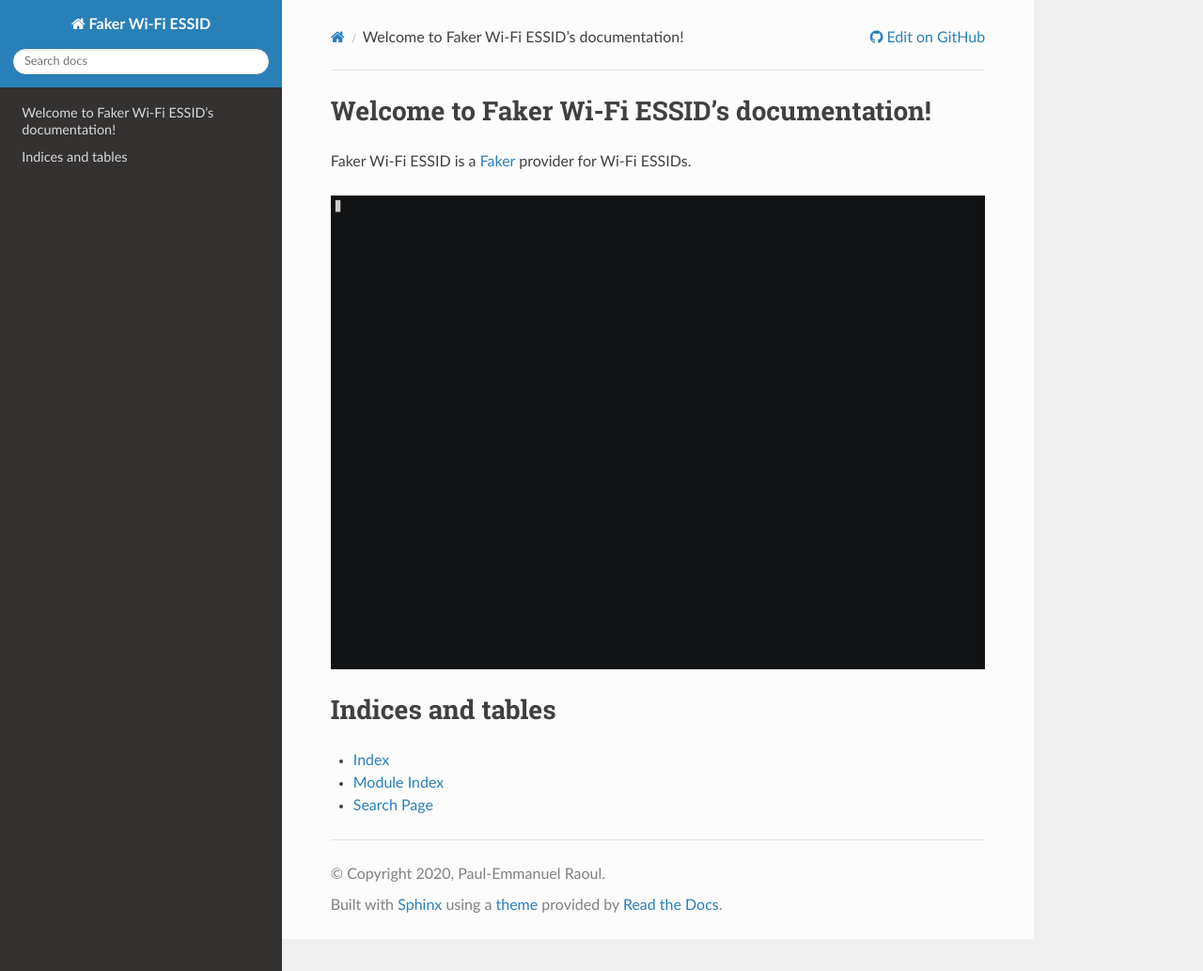
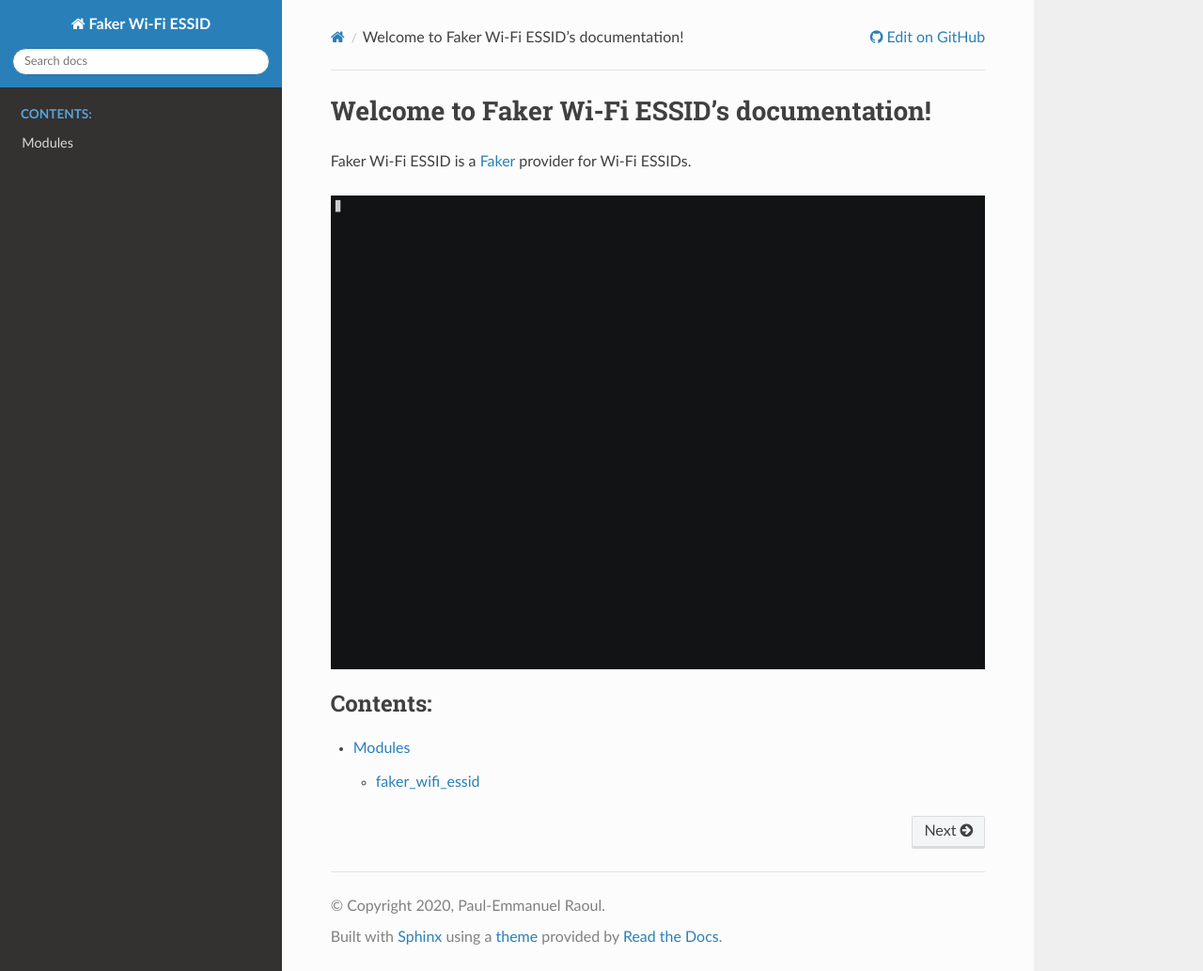
Before and after one commit to SkypLabs/faker-wifi-essid, a Sphinx documentation site: the page built from docs/index.rst, in a window 1280 px wide and 1033 px high. Shown: the whole window at 94% size. Built offline with Sphinx 7.4.7 and the Read the Docs theme 2.0.0, drawn with Linux system fonts in a browser that asks for light colours.

```diff
--- a/docs/conf.py
+++ b/docs/conf.py
@@ -35,6 +35,7 @@ release = get_distribution("faker_wifi_essid").version
 # extensions coming with Sphinx (named 'sphinx.ext.*') or your custom
 # ones.
 extensions = [
+    'sphinx.ext.autodoc',
 ]
 
 # Add any paths that contain templates here, relative to this directory.
--- a/docs/index.rst
+++ b/docs/index.rst
@@ -13,16 +13,8 @@ Faker Wi-Fi ESSID is a `Faker`_ provider for Wi-Fi ESSIDs.
    :alt: Faker Wi-Fi ESSID - Demo
 
 .. toctree::
-   :maxdepth: 2
    :caption: Contents:
 
-
-
-Indices and tables
-==================
-
-* :ref:`genindex`
-* :ref:`modindex`
-* :ref:`search`
+   modules
 
 .. _Faker: https://github.com/joke2k/faker/
--- /dev/null
+++ b/docs/modules/faker_wifi_essid.rst
@@ -0,0 +1,5 @@
+faker_wifi_essid
+----------------
+
+.. automodule:: faker_wifi_essid
+   :members:
```
Also changed, not shown: docs/modules.rst (added, +9 -0 lines).
